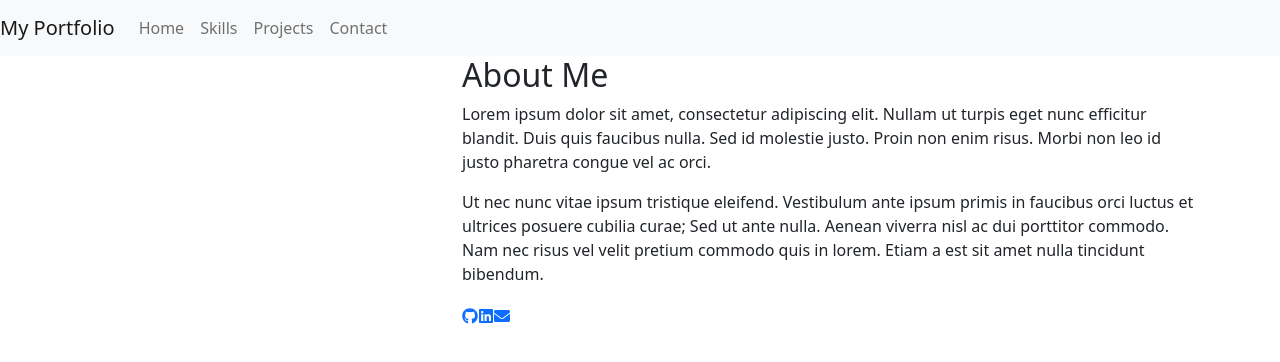
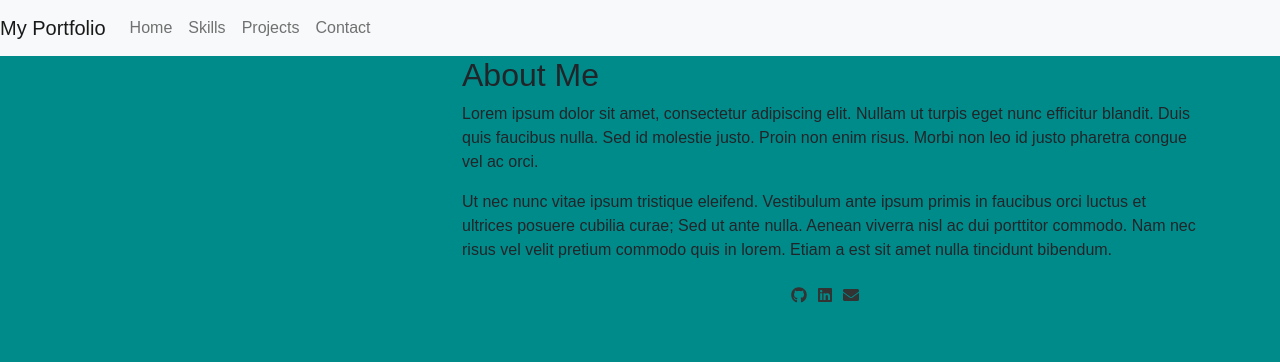
Before and after one commit to Brand0nLe/Brandon-Le-Portfolio, a React (Create React App) app: page / in a window 1280 px wide. Shown: the top 362 px of the page. Built offline with nearby package versions, Linux system fonts and the light colour scheme.

Commit message:
Playing around with styles file to check imports

```diff
--- a/src/components/contact.tsx
+++ b/src/components/contact.tsx
@@ -1,5 +1,6 @@
 import React from 'react';
 import { Container, Row, Col } from 'react-bootstrap';
+import '../styles/global.css';
 
 const Contact = () => {
   return (
--- a/src/components/header.tsx
+++ b/src/components/header.tsx
@@ -1,6 +1,7 @@
 import React from 'react';
 import { Navbar, Nav } from 'react-bootstrap';
 import { Link } from 'react-router-dom';
+import '../styles/global.css';
 
 const Header = () => {
   return (
--- a/src/components/home.tsx
+++ b/src/components/home.tsx
@@ -1,6 +1,7 @@
 import React from 'react';
 import { Container, Row, Col } from 'react-bootstrap';
 import { FaGithub, FaLinkedin, FaEnvelope } from 'react-icons/fa';
+import '../styles/global.css';
 
 const Home = () => {
   return (
--- a/src/components/projects.tsx
+++ b/src/components/projects.tsx
@@ -3,6 +3,7 @@ import { Container, Row, Col, Card, Button } from 'react-bootstrap';
 // import project1 from '../assets/project1.jpg';
 // import project2 from '../assets/project2.jpg';
 // import project3 from '../assets/project3.jpg';
+import '../styles/global.css';
 
 const Projects = () => {
   return (
--- a/src/components/skills.tsx
+++ b/src/components/skills.tsx
@@ -1,5 +1,6 @@
 import React from 'react';
 import { Container, Row, Col } from 'react-bootstrap';
+import '../styles/global.css';
 
 const Skills = () => {
   return (
--- a/src/styles/global.css
+++ b/src/styles/global.css
@@ -1,9 +1,10 @@
 body {
-    font-family: Arial, sans-serif;
-    font-size: 16px;
-    line-height: 1.5;
+    font-family: Arial, sans-serif!important;
+    font-size: 16px!important;
+    line-height: 1.5!important;
     margin: 0;
     padding: 0;
+    background-color: darkcyan!important;
   }
 
   h1, h2, h3 {
```
